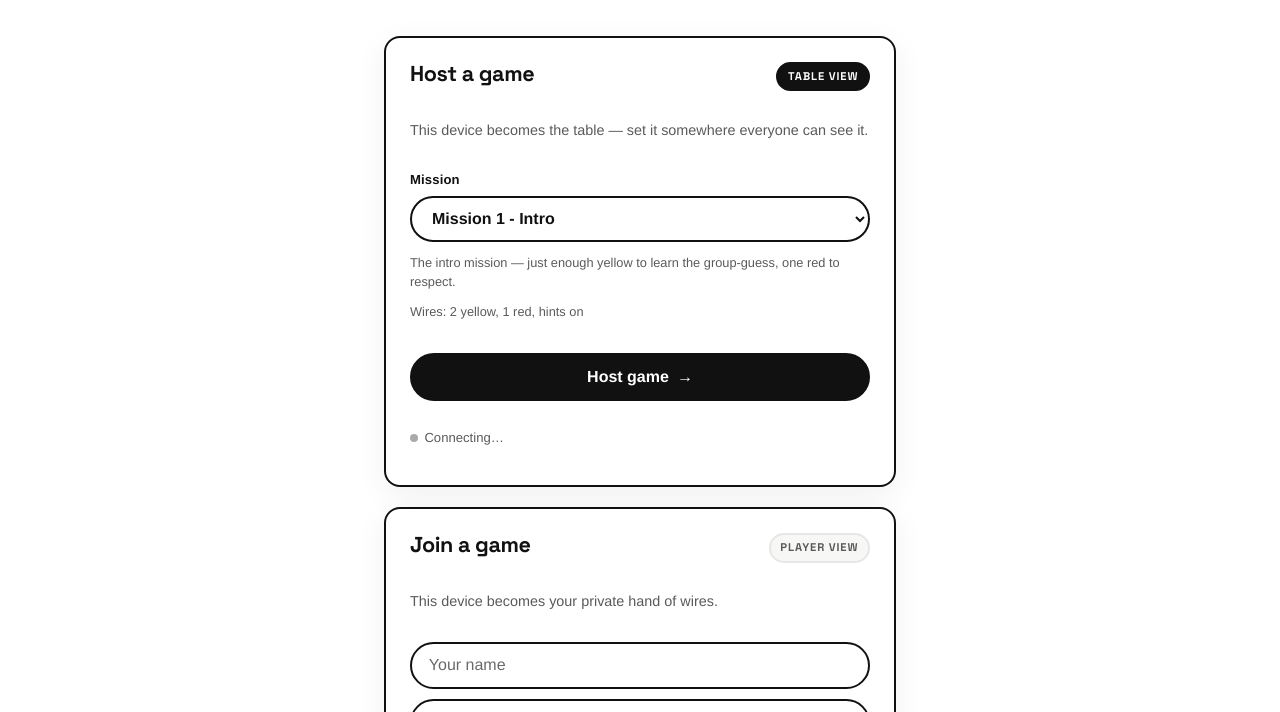
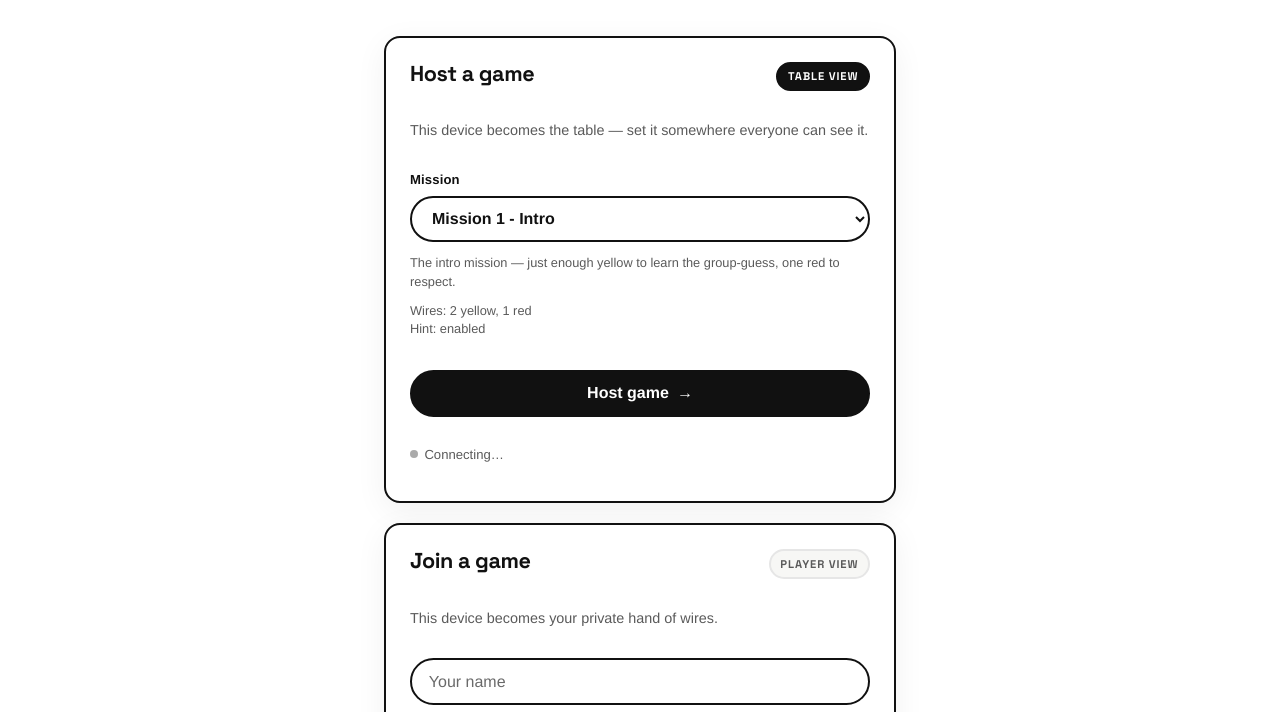
Before and after one commit to albertbenedict/bomb-busters, a website: page index.html in a window 1280 px wide. Shown: the part 64-776 px from the top of the page. Drawn offline with Linux system fonts and the light colour scheme; no server answers.

Commit message:
minor text formatting

```diff
--- a/index.html
+++ b/index.html
@@ -81,9 +81,11 @@
   missionWires.className = "muted";
   missionWires.style.fontSize = "0.8rem";
   missionWires.style.marginTop = "0.25rem";
+  missionWires.style.lineHeight = "1.4";
   missionDesc.parentNode.insertBefore(missionWires, missionDesc.nextSibling);
   const customFields = document.getElementById("custom-fields");
-  function wiresText(m) { return `${m.yellowCount} yellow, ${m.redCount} red, hints ${m.hintsEnabled ? "on" : "off"}`; }
+  function wiresText(m) { return `${m.yellowCount} yellow, ${m.redCount} red`; }
+  function hintText(m) { return m.hintsEnabled ? "enabled" : "disabled"; }
   MISSIONS.forEach((m) => {
     const o = document.createElement("option");
     o.value = String(m.id);
@@ -96,13 +98,13 @@
   missionSelect.appendChild(customOpt);
   missionSelect.value = String(MISSIONS[0].id);
   missionDesc.textContent = MISSIONS[0].desc;
-  missionWires.textContent = `Wires: ${wiresText(MISSIONS[0])}`;
+  missionWires.innerHTML = `Wires: ${wiresText(MISSIONS[0])}<br>Hint: ${hintText(MISSIONS[0])}`;
   missionSelect.addEventListener("change", () => {
     const isCustom = missionSelect.value === "custom";
     customFields.classList.toggle("hidden", !isCustom);
     if (!isCustom) {
       const m = MISSIONS.find((x) => String(x.id) === missionSelect.value);
-      if (m) { missionDesc.textContent = m.desc; missionWires.textContent = `Wires: ${wiresText(m)}`; }
+      if (m) { missionDesc.textContent = m.desc; missionWires.innerHTML = `Wires: ${wiresText(m)}<br>Hint: ${hintText(m)}`; }
     } else { missionDesc.textContent = "Custom — choose Yellow/Red and Hints below."; missionWires.textContent = ""; }
   });
 
```
